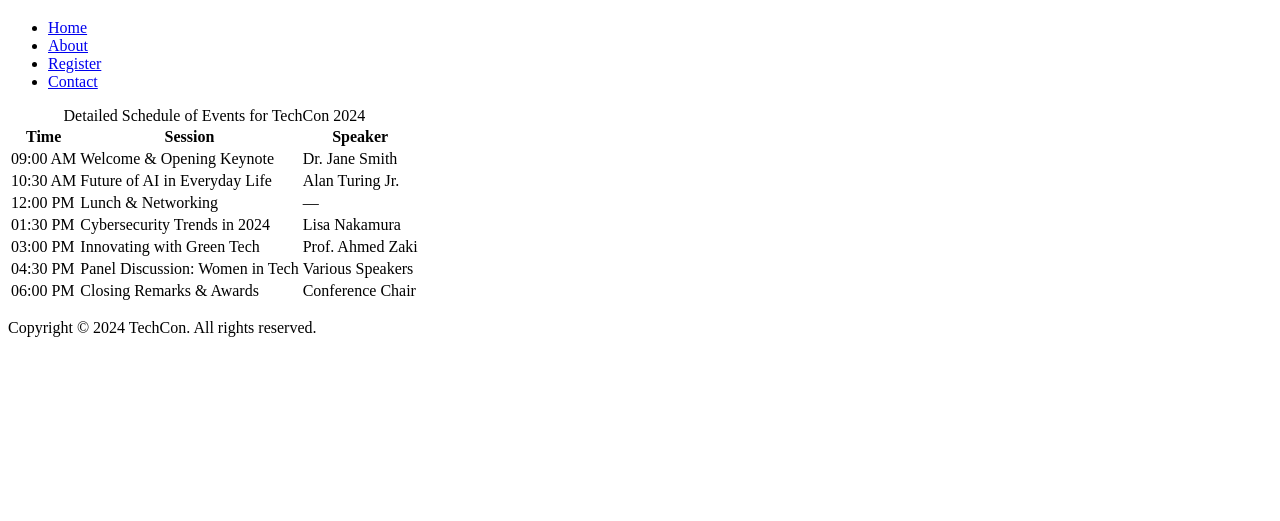
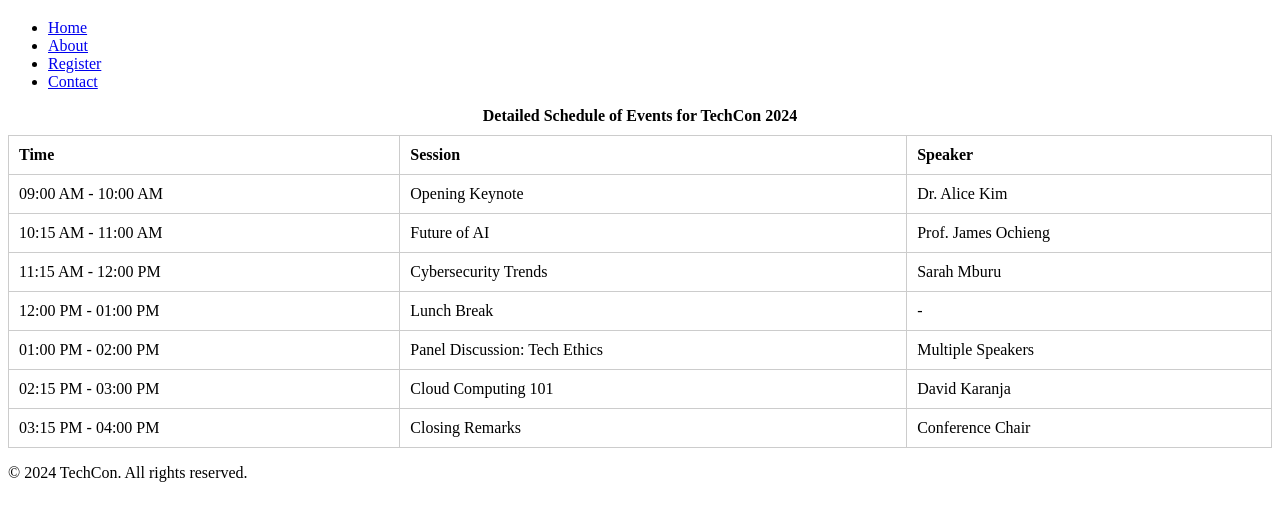
Before and after one commit to phoebestanley/TechCon_HTML, a plain HTML site: page techcon_website/schedule.html in a window 1280 px wide. Shown: the part 61-582 px from the top of the page. Drawn offline with Linux system fonts and the light colour scheme.

Commit message:
Update schedule.html

```diff
--- a/techcon_website/schedule.html
+++ b/techcon_website/schedule.html
@@ -2,12 +2,24 @@
 <html lang="en">
 <head>
   <meta charset="UTF-8">
-  <meta name="viewport" content="width=device-width, initial-scale=1.0">
   <title>Schedule for TechCon 2024</title>
+  <style>
+    table {
+      width: 100%;
+      border-collapse: collapse;
+    }
+    th, td {
+      padding: 10px;
+      border: 1px solid #ccc;
+      text-align: left;
+    }
+    caption {
+      font-weight: bold;
+      margin-bottom: 10px;
+    }
+  </style>
 </head>
 <body>
-
-  <!-- Header -->
   <header>
     <h1>Schedule for TechCon 2024</h1>
     <nav>
@@ -20,7 +32,6 @@
     </nav>
   </header>
 
-  <!-- Main Content -->
   <main>
     <table>
       <caption>Detailed Schedule of Events for TechCon 2024</caption>
@@ -33,50 +44,46 @@
       </thead>
       <tbody>
         <tr>
-          <td>09:00 AM</td>
-          <td>Welcome & Opening Keynote</td>
-          <td>Dr. Jane Smith</td>
+          <td>09:00 AM - 10:00 AM</td>
+          <td>Opening Keynote</td>
+          <td>Dr. Alice Kim</td>
         </tr>
         <tr>
-          <td>10:30 AM</td>
-          <td>Future of AI in Everyday Life</td>
-          <td>Alan Turing Jr.</td>
+          <td>10:15 AM - 11:00 AM</td>
+          <td>Future of AI</td>
+          <td>Prof. James Ochieng</td>
         </tr>
         <tr>
-          <td>12:00 PM</td>
-          <td>Lunch & Networking</td>
-          <td>—</td>
+          <td>11:15 AM - 12:00 PM</td>
+          <td>Cybersecurity Trends</td>
+          <td>Sarah Mburu</td>
         </tr>
         <tr>
-          <td>01:30 PM</td>
-          <td>Cybersecurity Trends in 2024</td>
-          <td>Lisa Nakamura</td>
+          <td>12:00 PM - 01:00 PM</td>
+          <td>Lunch Break</td>
+          <td>-</td>
         </tr>
         <tr>
-          <td>03:00 PM</td>
-          <td>Innovating with Green Tech</td>
-          <td>Prof. Ahmed Zaki</td>
+          <td>01:00 PM - 02:00 PM</td>
+          <td>Panel Discussion: Tech Ethics</td>
+          <td>Multiple Speakers</td>
         </tr>
         <tr>
-          <td>04:30 PM</td>
-          <td>Panel Discussion: Women in Tech</td>
-          <td>Various Speakers</td>
+          <td>02:15 PM - 03:00 PM</td>
+          <td>Cloud Computing 101</td>
+          <td>David Karanja</td>
         </tr>
         <tr>
-          <td>06:00 PM</td>
-          <td>Closing Remarks & Awards</td>
+          <td>03:15 PM - 04:00 PM</td>
+          <td>Closing Remarks</td>
           <td>Conference Chair</td>
         </tr>
       </tbody>
     </table>
   </main>
 
-  <!-- Footer -->
-    <footer>
-    <p>Copyright &copy; 2024 TechCon. All rights reserved.</p>
-    </footer>
-
-
-
+  <footer>
+    <p>&copy; 2024 TechCon. All rights reserved.</p>
+  </footer>
 </body>
 </html>
```
